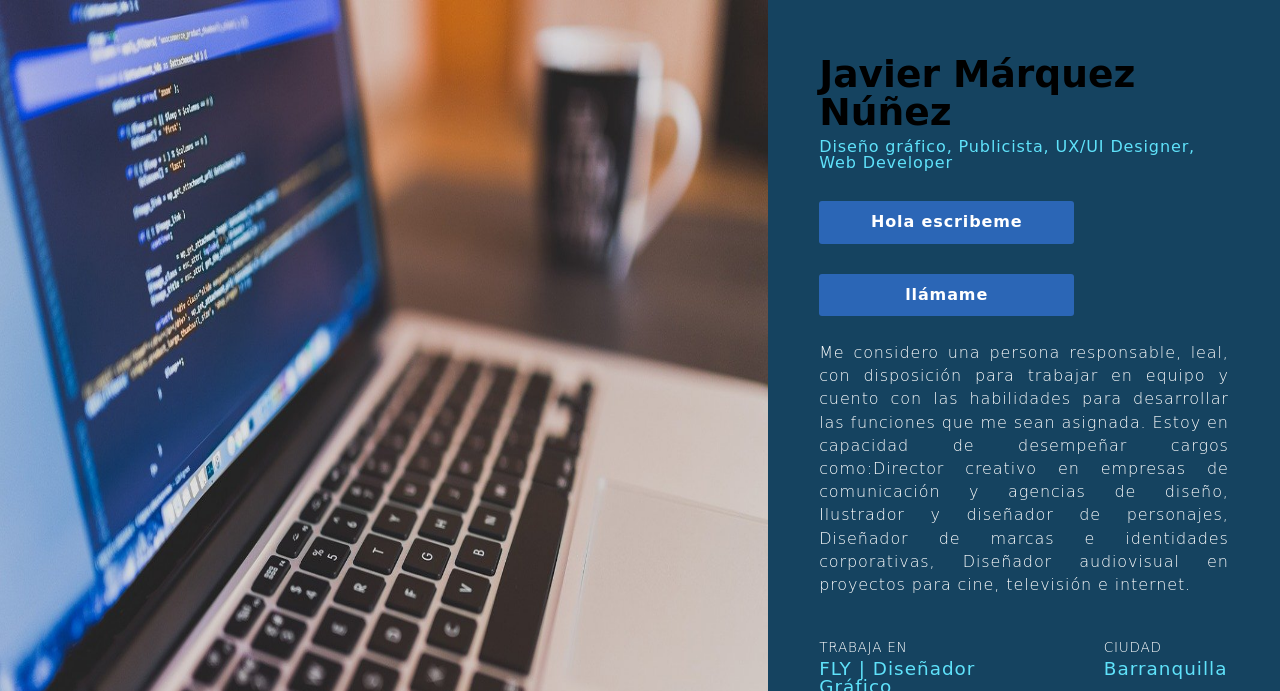
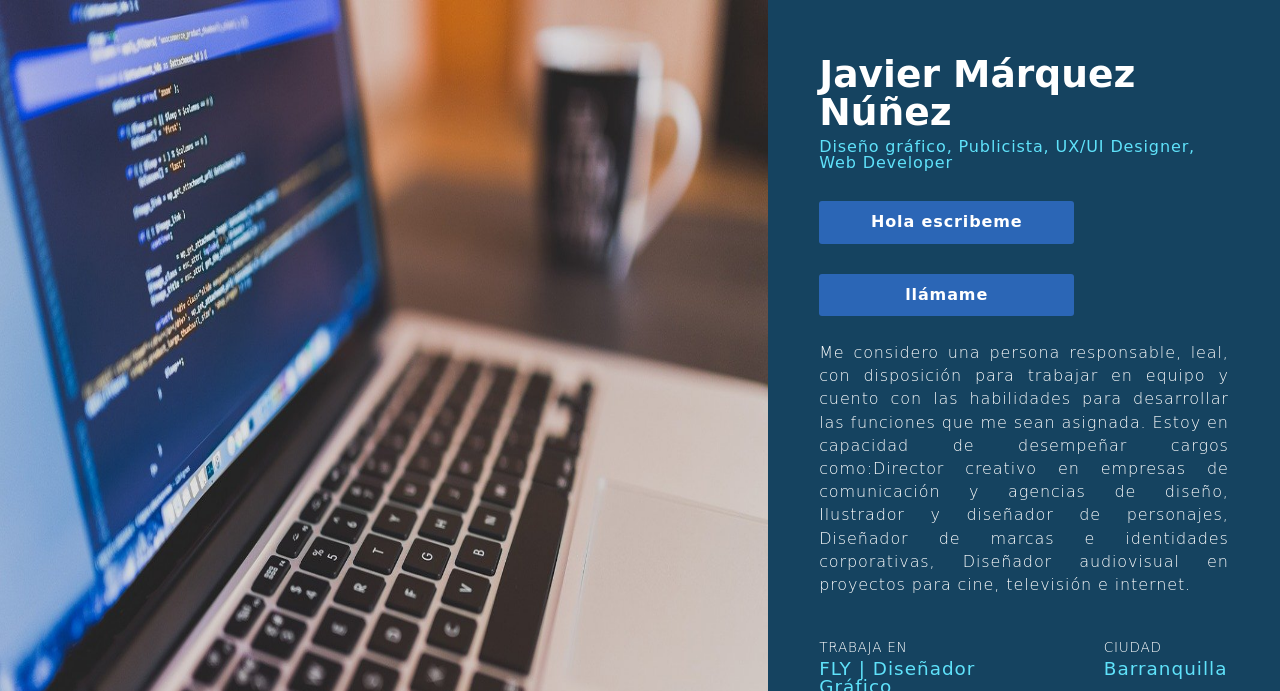
Before and after one commit to javiermarquez07/mywebsite, a plain HTML site: page index.html in a window 1280 px wide. Shown: the top 691 px of the page. Drawn offline with nearby package versions, Linux system fonts and the light colour scheme; files whose address does not match are found by name; a web font is replaced by a local one.

Commit message:
Update estilo.css

```diff
--- a/css/estilo.css
+++ b/css/estilo.css
@@ -65,7 +65,7 @@ main section#caja-principal article:nth-child(2) h1 {
     font-family: 'Baloo Chettan 2', cursive;
     font-size: 2.35em;
     font-weight: 600;
-    color: #000000;
+    color: #ffff;
     text-align: left;
     line-height: 1em;
     padding: 7vh 0 0 10%;
```
